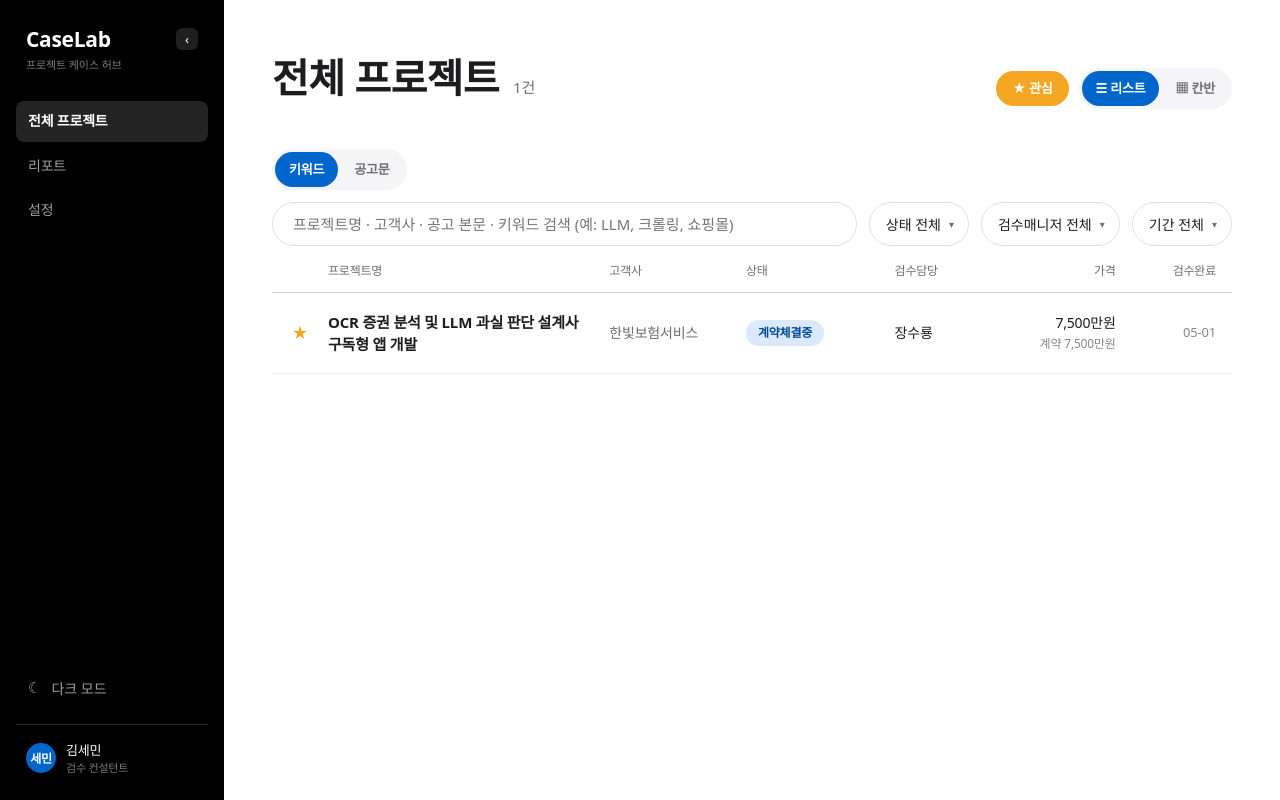
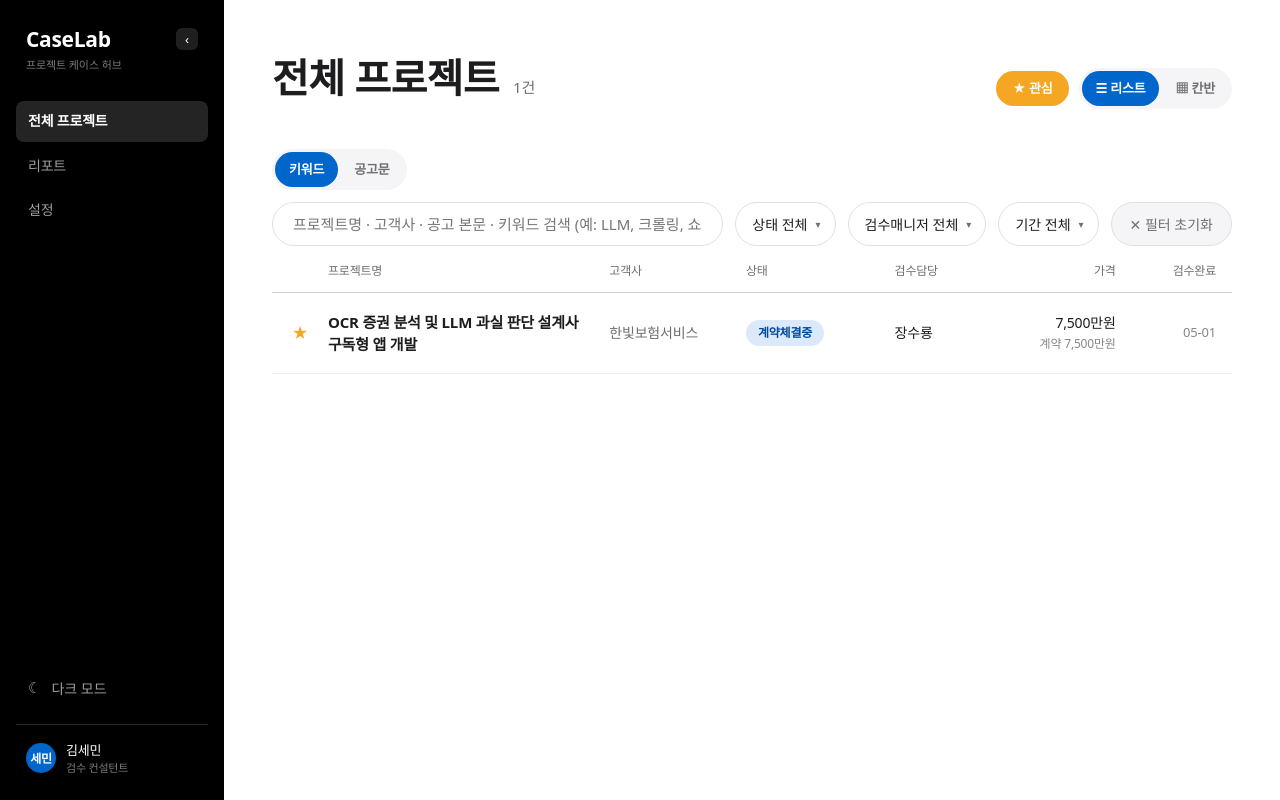
Before and after one commit to chyon8/caselab, a Next.js app: page / in a window 1280 px wide. Both pictures are taken after a click on the element "★ 관심". Built offline with nearby package versions, Linux system fonts and the light colour scheme.

Commit message:
feat: 검색 사용성 개선 — 새 탭 링크·목록 복귀·검색 상태 유지·필터 초기화·상세 모집일/유사카드 계약금액

```diff
--- a/src/components/AppShell.tsx
+++ b/src/components/AppShell.tsx
@@ -26,7 +26,7 @@ export default function AppShell({ children }: { children: React.ReactNode }) {
     <div className={styles.shell}>
       <aside className={`${styles.sidebar} ${sc ? styles.collapsed : ""}`}>
         <div className={styles["logo-row"]}>
-          <Link href="/" className={styles.logo}>
+          <Link href="/" className={styles.logo} onClick={app.resetFilters}>
             {sc ? "C" : "CaseLab"}
           </Link>
           <button
@@ -44,6 +44,7 @@ export default function AppShell({ children }: { children: React.ReactNode }) {
             <Link
               key={item.href}
               href={item.href}
+              onClick={item.href === "/" ? app.resetFilters : undefined}
               className={`${styles["nav-item"]} ${isActive(item.href) ? styles.active : ""} ${sc ? styles.centered : ""}`}
               aria-label={sc ? item.label : undefined}
             >
--- a/src/features/projects/ProjectList.module.css
+++ b/src/features/projects/ProjectList.module.css
@@ -616,6 +616,24 @@
   color: var(--text-muted);
 }
 
+.reset-btn {
+  height: 44px;
+  padding: 0 18px;
+  border: 1px solid var(--input-border);
+  border-radius: var(--rounded-pill);
+  font-size: 14px;
+  font-family: inherit;
+  color: var(--text-muted);
+  background: var(--panel-bg);
+  cursor: pointer;
+  white-space: nowrap;
+}
+
+.reset-btn:hover {
+  border-color: var(--color-primary);
+  color: var(--color-primary);
+}
+
 .posting-search {
   display: flex;
   flex-direction: column;
--- a/src/features/projects/ProjectList.tsx
+++ b/src/features/projects/ProjectList.tsx
@@ -96,6 +96,13 @@ export default function ProjectList({
   };
 
   const q = query.trim();
+
+  const filtersActive =
+    q !== "" ||
+    statusFilter !== "전체" ||
+    managerFilter !== "전체" ||
+    periodFilter !== "전체" ||
+    starredOnly;
 
   // ── 공고문 붙여넣기 검색(L2) — 모드·텍스트·결과는 AppContext로 유지(페이지 이동 후에도 복원) ──
   // 진행중/에러는 일회성이라 로컬 상태로 둔다.
@@ -343,6 +350,11 @@ export default function ProjectList({
               onChange={withReset(setPeriodFilter)}
               ariaLabel="기간 필터"
             />
+            {filtersActive && (
+              <button className={styles["reset-btn"]} onClick={app.resetFilters}>
+                ✕ 필터 초기화
+              </button>
+            )}
           </div>
         ) : (
           <div className={styles["posting-search"]}>
--- a/src/state/AppContext.tsx
+++ b/src/state/AppContext.tsx
@@ -40,6 +40,8 @@ interface AppContextValue {
   toggle: (key: string) => void;
   listState: ListState;
   setListState: (state: Partial<ListState>) => void;
+  /** 목록 필터·검색을 기본값으로 완전 초기화 (뷰모드는 유지) */
+  resetFilters: () => void;
 }
 
 const AppContext = createContext<AppContextValue | null>(null);
@@ -107,6 +109,19 @@ export function AppProvider({
     toggle: (key) => setToggles((t) => ({ ...t, [key]: !t[key] })),
     listState,
     setListState: (state) => setListStateFull((s) => ({ ...s, ...state })),
+    resetFilters: () =>
+      setListStateFull((s) => ({
+        ...s,
+        query: "",
+        statusFilter: "전체",
+        managerFilter: "전체",
+        periodFilter: "전체",
+        starredOnly: false,
+        page: 1,
+        searchMode: "keyword",
+        postingText: "",
+        postingResults: null,
+      })),
   };
 
   return <AppContext.Provider value={value}>{children}</AppContext.Provider>;
```
